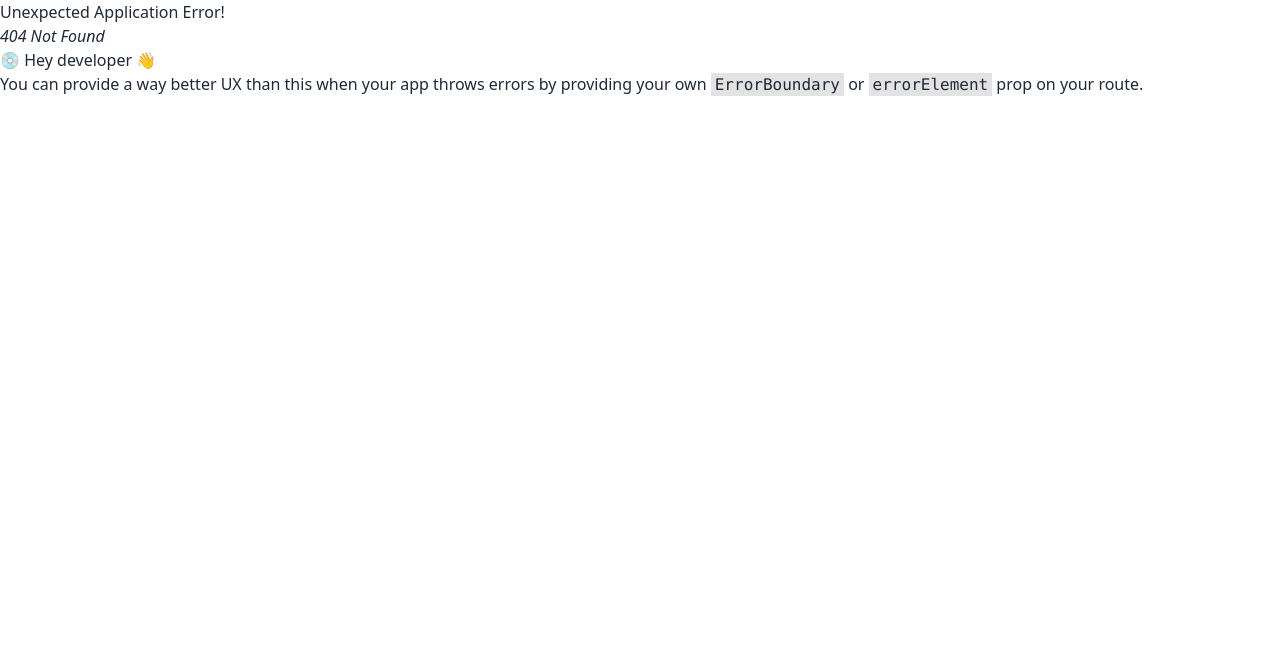
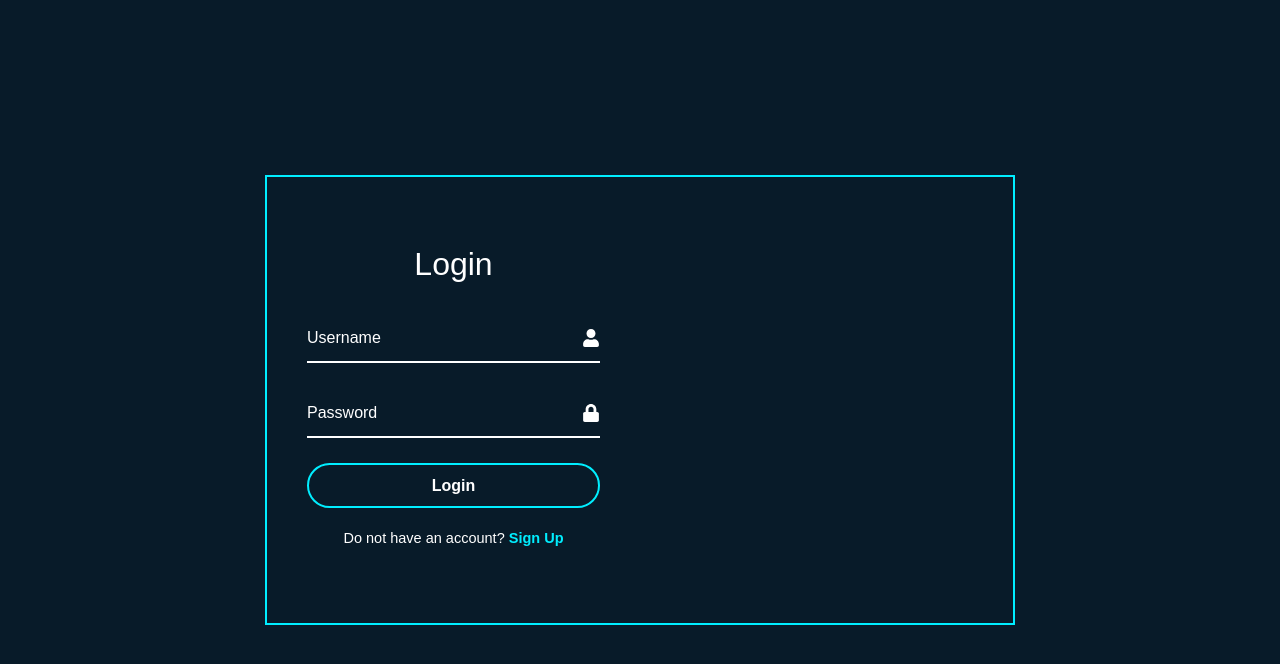
Before and after one commit to Shahidul-Islam-Jony/Awesome-Design, a React (Vite) app: page /login in a window 1280 px wide. Before the commit this address had no page. Shown: the top 664 px of the page. Built offline with nearby package versions, Linux system fonts and the light colour scheme.

Commit message:
Login Side design done

```diff
--- a/package.json
+++ b/package.json
@@ -14,6 +14,7 @@
     "match-sorter": "^6.3.4",
     "react": "^18.2.0",
     "react-dom": "^18.2.0",
+    "react-icons": "^5.0.1",
     "react-router-dom": "^6.22.3",
     "sort-by": "^1.2.0"
   },
--- /dev/null
+++ b/src/pages/Home/Home.jsx
@@ -0,0 +1,12 @@
+import { Link } from "react-router-dom";
+
+const Home = () => {
+    return (
+        <div>
+            Hello
+            <Link to="/login" className="btn btn-primary ml-4">Login</Link>
+        </div>
+    );
+};
+
+export default Home;
--- /dev/null
+++ b/src/pages/LoginRegistration/LoginRegistration.jsx
@@ -0,0 +1,33 @@
+import { FaUser,FaLock } from "react-icons/fa";
+
+import './LoginStyle.css'
+
+const LoginRegistration = () => {
+    return (
+        <div className="wrapper">
+            <div className="form-box login">
+                <h2>Login</h2>
+                <form action="#">
+                    <div className="input-box">
+                        <input type="text" required />
+                        <label>Username</label>
+                        <FaUser className="icon" />
+                    </div>
+                    <div className="input-box">
+                        <input type="password" required />
+                        <label>Password</label>
+                        <FaLock className="icon"/>
+                    </div>
+                    <button type="submit" className="btn1">Login</button>
+
+                    <div className="logreg-link">
+                        <p>Do not have an account? <a href="#" className="register-link">Sign Up</a></p>
+                    </div>
+
+                </form>
+            </div>
+        </div>
+    );
+};
+
+export default LoginRegistration;
--- /dev/null
+++ b/src/pages/LoginRegistration/LoginStyle.css
@@ -0,0 +1,111 @@
+
+*{
+    margin: 0;
+    padding: 0;
+    box-sizing: border-box;
+    font-family: 'Poppins',sans-serif;
+}
+
+body{
+    display: flex;
+    justify-content: center;
+    align-items: center;
+    min-height: 100vh;
+    background: #081b29;
+}
+
+.wrapper{
+    position: relative;
+    width: 750px;
+    height: 450px;
+    background: transparent;
+    border: 2px solid #0ef;
+}
+
+.wrapper .form-box{
+    position: absolute;
+    top: 0;
+    width: 50%;
+    height: 100%;
+    display: flex;
+    flex-direction: column;
+    justify-content: center;
+}
+
+/* padding from both side */
+.wrapper .form-box.login{
+    left: 0;
+    padding: 0 40px;
+}
+
+.form-box h2{
+    font-size: 32px;
+    color: #fff;
+    text-align: center;
+}
+
+.form-box .input-box{
+    position: relative;
+    width: 100%;
+    height: 50px;
+    /* background: seagreen; */
+    margin: 25px 0;
+}
+
+.input-box input{
+    width: 100%;
+    height: 100%;
+    background: transparent;
+    border: none;
+    outline: none;
+    border-bottom: 2px solid #fff;
+}
+
+.input-box label{
+    position: absolute;
+    top: 50%;
+    left: 0;
+    transform: translateY(-50%);
+    font-size: 16px;
+    color: #fff;
+    pointer-events: none;
+}
+
+.input-box .icon{
+    position: absolute;
+    top: 50%;
+    right: 0;
+    transform: translateY(-50%);
+    color: #fff;
+    font-size: 18px;
+}
+
+.btn1{
+    position: relative;
+    width: 100%;
+    height: 45px;
+    background: transparent;
+    border: 2px solid #0ef;
+    outline: none;
+    border-radius: 40px;
+    cursor: pointer;
+    font-size: 16px;
+    color: #fff;
+    font-weight: 600;
+}
+
+.form-box .logreg-link{
+    font-size: 14.5px;
+    color: #fff;
+    text-align: center;
+    margin: 20px 0px 10px;
+}
+
+.logreg-link p a{
+    color: #0ef;
+    text-decoration: none;
+    font-weight: 600;
+}
+.logreg-link p a:hover{
+    text-decoration: underline;
+}
```
Also changed, not shown: src/routes/Routes.jsx (+7 -1 lines), 1 other file (tests, documents, lock files or other folders).
